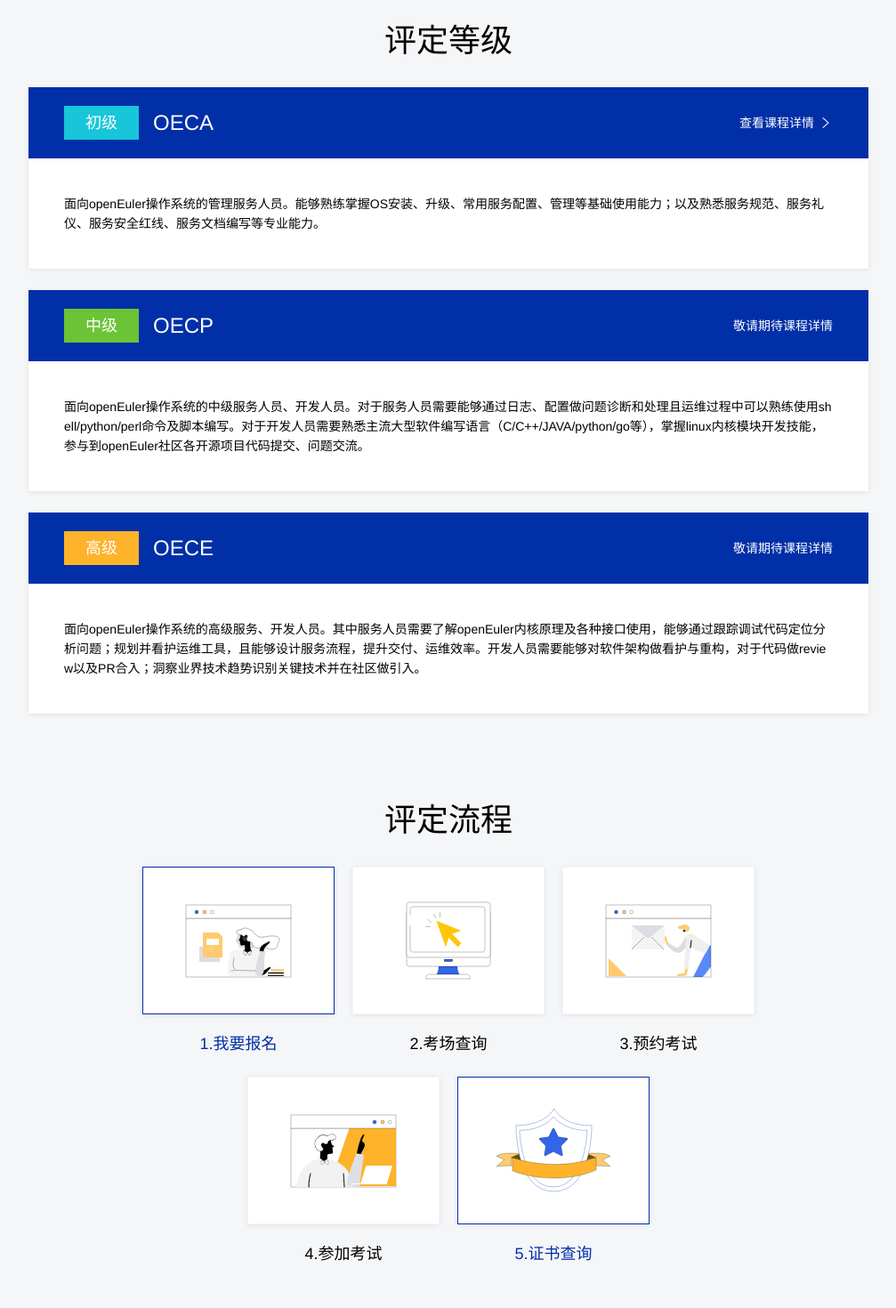
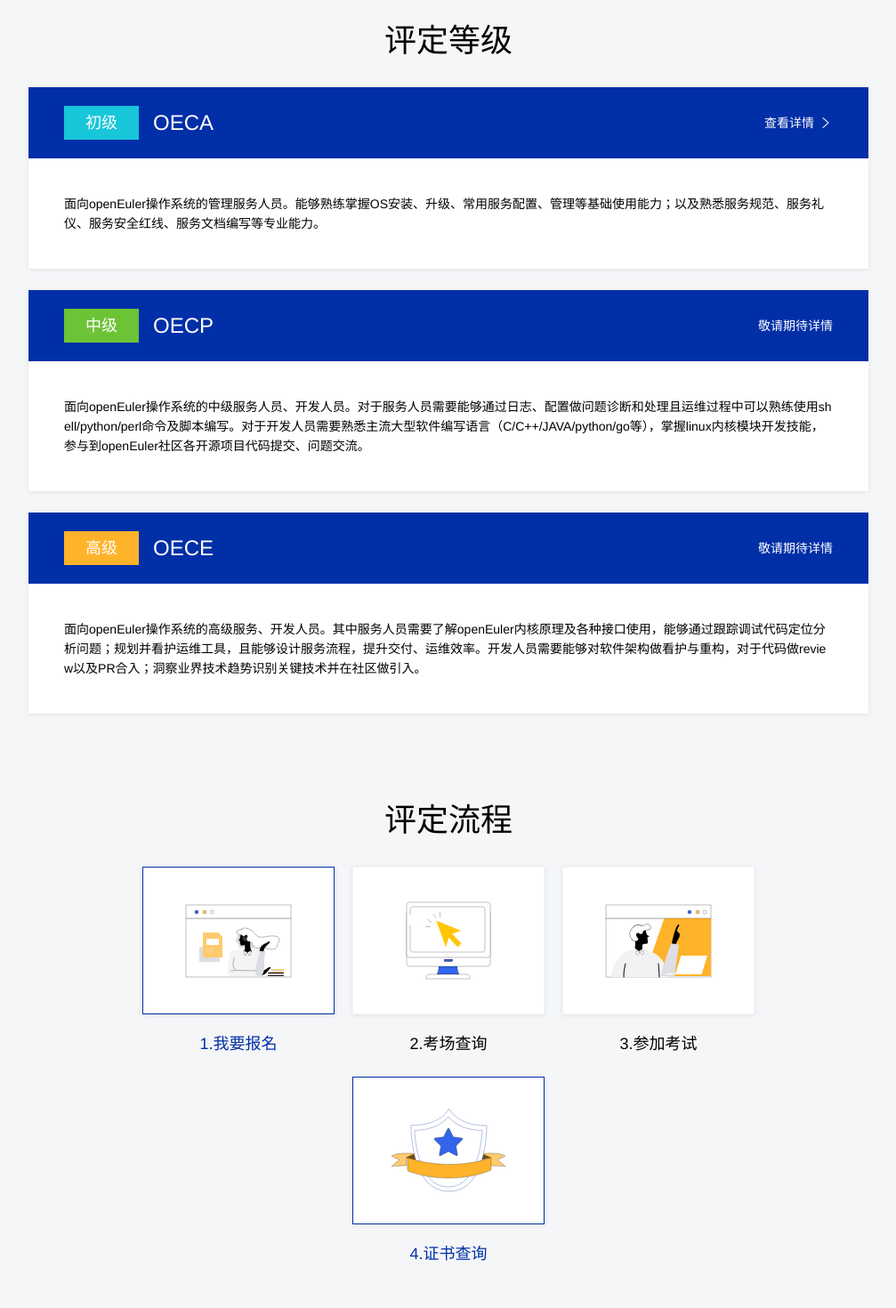
Before and after one commit to openeuler-mirror/talent-assessment, a Vue app in the folder talent-certificate/: page /#/ in a window 1280 px wide. Shown: the part 680-2150 px from the top of the page at 89% size, without its empty margins (136-1143 px from the left). Built offline with nearby package versions, Linux system fonts and the light colour scheme.

Commit message:
人才评定页面优化调整

```diff
--- a/talent-certificate/src/views/access/introducePage.vue
+++ b/talent-certificate/src/views/access/introducePage.vue
@@ -45,7 +45,7 @@
           </div>
           <div class="part-container-text">
             <span>
-              openEuler人才评定体系旨在帮助企业快速培养专业openEuler生态使用人才；推动相关从业人员高效获得权威资质评定；促使技术爱好者踊跃融入社区技术生态建设。
+              openEuler人才评定体系旨在帮助企业快速培养专业openEuler生态人才；推动相关从业人员高效获得权威资质评定；促使技术爱好者踊跃融入社区技术生态建设。
             </span>
           </div>
         </div>
--- a/talent-certificate/src/views/access/rzLevel.vue
+++ b/talent-certificate/src/views/access/rzLevel.vue
@@ -64,7 +64,7 @@
           name: "OECA",
           content:
             "面向openEuler操作系统的管理服务人员。能够熟练掌握OS安装、升级、常用服务配置、管理等基础使用能力；以及熟悉服务规范、服务礼仪、服务安全红线、服务文档编写等专业能力。",
-          detail: "查看课程详情",
+          detail: "查看详情",
         },
         {
           id: "second",
@@ -72,7 +72,7 @@
           name: "OECP",
           content:
             "面向openEuler操作系统的中级服务人员、开发人员。对于服务人员需要能够通过日志、配置做问题诊断和处理且运维过程中可以熟练使用shell/python/perl命令及脚本编写。对于开发人员需要熟悉主流大型软件编写语言（C/C++/JAVA/python/go等），掌握linux内核模块开发技能，参与到openEuler社区各开源项目代码提交、问题交流。",
-          detail: "敬请期待课程详情",
+          detail: "敬请期待详情",
         },
         {
           id: "third",
@@ -80,7 +80,7 @@
           name: "OECE",
           content:
             "面向openEuler操作系统的高级服务、开发人员。其中服务人员需要了解openEuler内核原理及各种接口使用，能够通过跟踪调试代码定位分析问题；规划并看护运维工具，且能够设计服务流程，提升交付、运维效率。开发人员需要能够对软件架构做看护与重构，对于代码做review以及PR合入；洞察业界技术趋势识别关键技术并在社区做引入。",
-          detail: "敬请期待课程详情",
+          detail: "敬请期待详情",
         },
       ],
     };
@@ -135,7 +135,7 @@
           display: flex;
           flex: 1;
           align-items: center;
-          font-size: 18px;
+          font-size: 22px;
           color: #ffffff;
           text-align: center;
           line-height: 26px;
@@ -180,7 +180,7 @@
           .item-detail {
             display: flex;
             align-items: center;
-            font-size: 14px;
+            font-size: 16px;
             color: #ffffff;
             line-height: 32px;
             font-weight: 400;
--- a/talent-certificate/src/views/access/rzProcess.vue
+++ b/talent-certificate/src/views/access/rzProcess.vue
@@ -36,19 +36,19 @@
           name: "2.考场查询",
           src: require("../../assets/images/process03.svg"),
         },
-        {
-          id: "forth",
-          name: "3.预约考试",
-          src: require("../../assets/images/process04.svg"),
-        },
+        // {
+        //   id: "forth",
+        //   name: "3.预约考试",
+        //   src: require("../../assets/images/process04.svg"),
+        // },
         {
           id: "fifth",
-          name: "4.参加考试",
+          name: "3.参加考试",
           src: require("../../assets/images/process05.svg"),
         },
         {
           id: "sixth",
-          name: "5.证书查询",
+          name: "4.证书查询",
           src: require("../../assets/images/process06.svg"),
         },
       ],
@@ -84,7 +84,7 @@
       display: flex;
       justify-content: center;
       align-items: center;
-      width: 214px;
+      width: 264px;
       height: 164px;
       border: 1px solid #f2f6fc;
       background-color: #ffffff;
```
